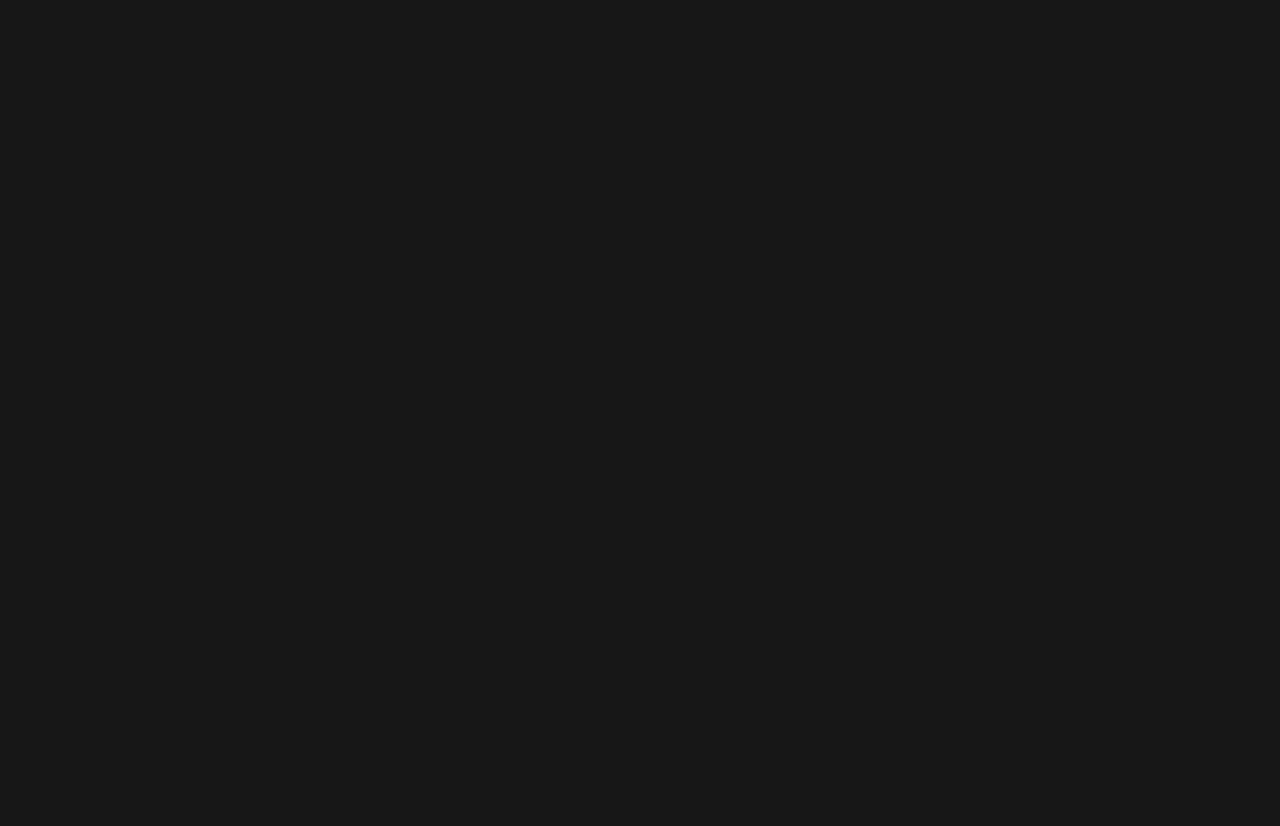
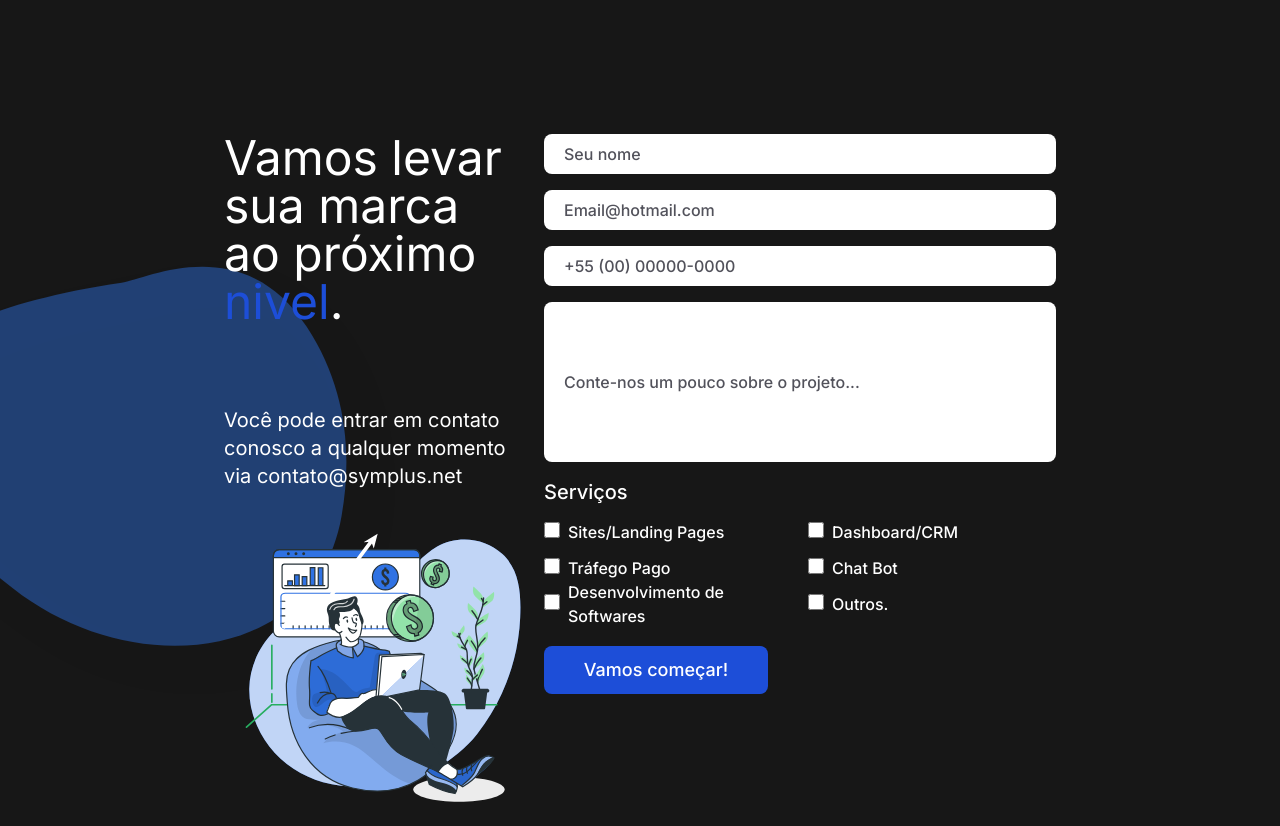
Before and after one commit to ViniciusOliver-stack/symplus-page, a Next.js app: page / in a window 1280 px wide. Shown: the part 3660-4486 px from the top of the page. Before the commit the page ends 3451 px from the top, so only its background shows below. Built offline with nearby package versions, Linux system fonts and the light colour scheme.

Commit message:
feat: formulary and adjustment newsletter

```diff
--- a/app/page.tsx
+++ b/app/page.tsx
@@ -1,11 +1,12 @@
-"use client"
+"use client";
 
-import { BackToTopButton } from "@/components/backToTopButton"
-import { Cards } from "@/components/cards"
-import { Header } from "@/components/header"
-import { Navbar } from "@/components/navbar"
-import { Newsletter } from "@/components/newsletter"
-import { TabsProducts } from "@/components/tabsProducts"
+import { BackToTopButton } from "@/components/backToTopButton";
+import { Cards } from "@/components/cards";
+import { Header } from "@/components/header";
+import { Navbar } from "@/components/navbar";
+import { Newsletter } from "@/components/newsletter";
+import { TabsProducts } from "@/components/tabsProducts";
+import { Formulary } from "@/components/formulary";
 
 export default function Home() {
   return (
@@ -15,6 +16,7 @@ export default function Home() {
       <BackToTopButton />
       <Cards />
       <Newsletter />
+      <Formulary />
     </div>
-  )
+  );
 }
--- /dev/null
+++ b/components/formulary/index.tsx
@@ -0,0 +1,98 @@
+import Image from "next/image";
+
+const mockInput = [
+  { id: "1", title: "Sites/Landing Pages" },
+  { id: "2", title: "Dashboard/CRM" },
+  { id: "3", title: "Tráfego Pago" },
+  { id: "4", title: "Chat Bot" },
+  { id: "5", title: "Desenvolvimento de Softwares" },
+  { id: "6", title: "Outros." },
+];
+
+export function Formulary() {
+  return (
+    <div className="flex justify-between mx-56 mt-80">
+      <div className="overflow-x-visible flex justify-start flex-col gap-4">
+        <h1 className="text-5xl">
+          Vamos levar sua marca <br /> ao próximo{" "}
+          <span className="text-blue-700">nivel</span>.
+        </h1>
+        <Image
+          className="-z-50 absolute -left-44 mt-24"
+          src="/Rectangle 45.svg"
+          alt=""
+          width={600}
+          height={500}
+        />
+        <p className="text-xl mt-16">
+          Você pode entrar em contato conosco a qualquer momento <br /> via
+          contato@symplus.net
+        </p>
+        <Image
+          className=""
+          src="/Revenue-bro 1.svg"
+          alt=""
+          width={400}
+          height={400}
+        />
+      </div>
+      <div className="flex flex-col justify-items-end gap-4">
+        <div>
+          <input
+            type="text"
+            placeholder="Seu nome"
+            className=" text-black font-medium h-10 w-[32rem] rounded-lg outline-none pl-5 placeholder-zinc-600 bg-white"
+          />
+        </div>
+        <div>
+          <input
+            type="email"
+            placeholder="Email@hotmail.com"
+            className=" text-black font-medium h-10 w-[32rem] rounded-lg outline-none pl-5 placeholder-zinc-600 bg-white"
+          />
+        </div>
+        <div>
+          <input
+            type="number"
+            placeholder="+55 (00) 00000-0000"
+            className=" text-black font-medium h-10 w-[32rem] rounded-lg outline-none pl-5 placeholder-zinc-600 bg-white"
+          />
+        </div>
+        <div>
+          <input
+            type="text"
+            placeholder="Conte-nos um pouco sobre o projeto..."
+            className="text-black font-medium h-40 w-[32rem] rounded-lg outline-none pl-5 placeholder-zinc-600 bg-white"
+          />
+        </div>
+        <h1 className="text-xl font-medium">Serviços</h1>
+        <div className="grid grid-cols-2 gap-4">
+          {mockInput.map((value) => [
+            <div className="flex items-center h-5">
+              <div key={value.id}>
+                <input
+                  id={value.id}
+                  aria-describedby="helper-checkbox-text"
+                  type="checkbox"
+                  value=""
+                  className="w-4 h-4 text-blue-600 bg-gray-100 border-gray-300 rounded focus:ring-blue-500 dark:focus:ring-blue-600 dark:ring-offset-gray-800 focus:ring-2 dark:bg-gray-700 dark:border-gray-600"
+                />
+              </div>
+              <div className="ms-2 text-sm">
+                <label
+                  htmlFor={value.id}
+                  className=" text-base font-medium text-white dark:text-gray-300"
+                >
+                  {value.title}
+                </label>
+              </div>
+            </div>,
+          ])}
+        </div>
+        <button className=" mt-4 text-lg font-medium bg-blue-700 w-56 h-12 rounded-lg">
+          Vamos começar!
+        </button>
+      </div>
+    </div>
+  );
+}
--- a/components/newsletter/index.tsx
+++ b/components/newsletter/index.tsx
@@ -1,4 +1,4 @@
-import Image from "next/image"
+import Image from "next/image";
 
 export function Newsletter() {
   return (
@@ -22,11 +22,11 @@ export function Newsletter() {
       </div>
       <div className="place-content-end">
         <input
-          className="text-black p-1 pl-4 rounded-xl bg-white mt-60 px-72 py-6 placeholder-blue-600 placeholder-opacity-85 placeholder:text-xl placeholder:font-bold placeholder:pl-2"
-          type="text"
+          className="h-20 w-[36rem] text-black text-xl font-medium p-1 pl-6 rounded-xl bg-white mt-60 placeholder-blue-600 placeholder-opacity-85 placeholder:text-xl placeholder:font-medium outline-none"
+          type="email"
           placeholder="Seu e-mail aqui"
         />
-        <button className=" bg-slate-400 px-12 py-3 mt-6 ml-[17.8rem] opacity-90 rounded-xl font-bold text-white text-lg">
+        <button className=" bg-slate-400 px-12 py-3 mt-6 ml-[21rem] opacity-90 rounded-xl font-medium text-white text-lg">
           ASSINE AGORA!
         </button>
       </div>
@@ -38,5 +38,5 @@ export function Newsletter() {
         className="-z-50 absolute"
       />
     </div>
-  )
+  );
 }
```
Also changed, not shown: public/Rectangle 45.svg (added), public/Revenue-bro 1.svg (added).
